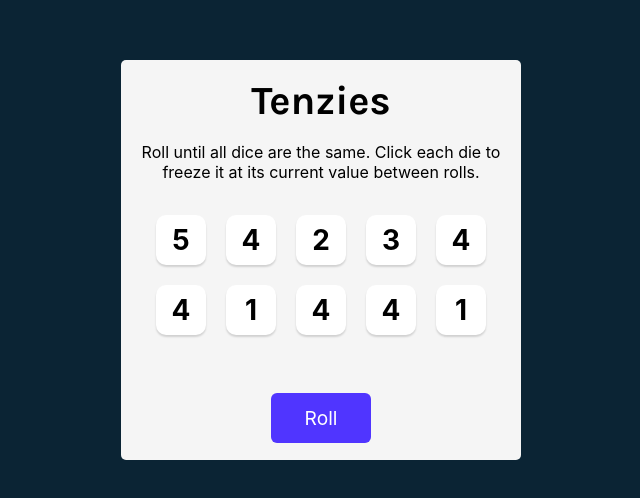
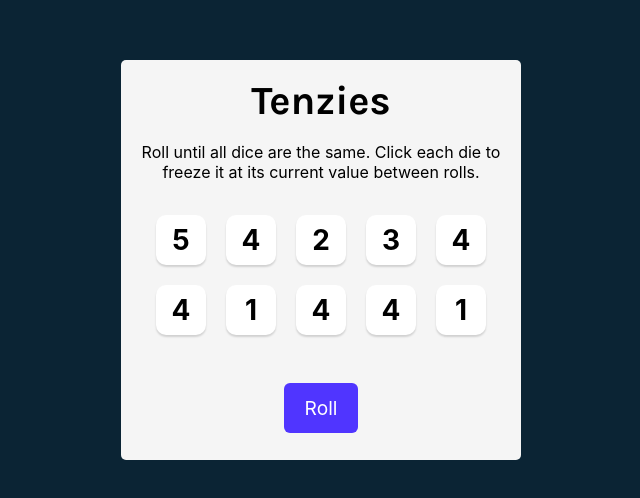
Before and after one commit to kolodziejmateusz/React-kurs-scrimba, a React (Vite) app in the folder Tenzies-Capstone-Project/: page / in a window 1280 px wide. Shown: the part 140-638 px from the top of the page, without its empty margins (319-959 px from the left). Built offline with nearby package versions, Linux system fonts and the light colour scheme.

Commit message:
Tenzies: End game - part 2

```diff
--- a/Tenzies-Capstone-Project/src/App.css
+++ b/Tenzies-Capstone-Project/src/App.css
@@ -47,7 +47,7 @@ main {
   display: grid;
   grid-template: auto auto / repeat(5, 1fr);
   gap: 20px;
-  margin-bottom: 40px;
+  margin-bottom: 30px;
 }
 
 button {
@@ -69,12 +69,15 @@ button {
 
 button.roll-dice {
   height: 50px;
-  width: 100px;
+  white-space: nowrap;
+  width: auto;
+  padding: 6px 21px;
   border: none;
   border-radius: 6px;
   background-color: #5035ff;
   color: white;
   font-size: 1.2rem;
+  margin-bottom: 10px;
 }
 
 button.held {
--- a/Tenzies-Capstone-Project/src/App.jsx
+++ b/Tenzies-Capstone-Project/src/App.jsx
@@ -5,6 +5,16 @@ import "./App.css";
 
 export default function App() {
   const generateRandomNumber = () => Math.floor(Math.random() * (6 - 1) + 1);
+  const [dice, setDice] = useState(generateAllNewDice());
+
+  const gameIsWon =
+    dice.every((item) => item.isHeld) &&
+    dice.every((item) => item.value == dice[0].value);
+
+  if (gameIsWon) {
+    console.log("You won");
+  }
+
   function generateAllNewDice() {
     let numbers = [];
     for (let i = 0; i < 10; i++) {
@@ -17,29 +27,21 @@ export default function App() {
     return numbers;
   }
 
-  const [dice, setDice] = useState(generateAllNewDice());
-
-  /**
-   * Challenge: Update the `rollDice` function to not just roll
-   * all new dice, but instead to look through the existing dice
-   * to NOT role any that are being `held`.
-   *
-   * Hint: this will look relatively similiar to the `hold`
-   * function below. When we're "rolling" a die, we're really
-   * just updating the `value` property of the die object.
-   */
-
   function rollDice() {
-    setDice((prevDice) =>
-      prevDice.map((item) => {
-        return item.isHeld ? item : { ...item, value: generateRandomNumber() };
-      })
-    );
+    if (gameIsWon) {
+      setDice(generateAllNewDice());
+    } else {
+      setDice((prevDice) =>
+        prevDice.map((item) => {
+          return item.isHeld
+            ? item
+            : { ...item, value: generateRandomNumber() };
+        })
+      );
+    }
   }
 
   function hold(id) {
-    console.log(id);
-
     setDice((prevDice) =>
       prevDice.map((item) => {
         return item.id === id ? { ...item, isHeld: !item.isHeld } : item;
@@ -65,7 +67,7 @@ export default function App() {
         ))}
       </div>
       <button className="roll-dice" onClick={() => rollDice()}>
-        Roll
+        {gameIsWon ? "New Game" : "Roll"}
       </button>
     </main>
   );
```
